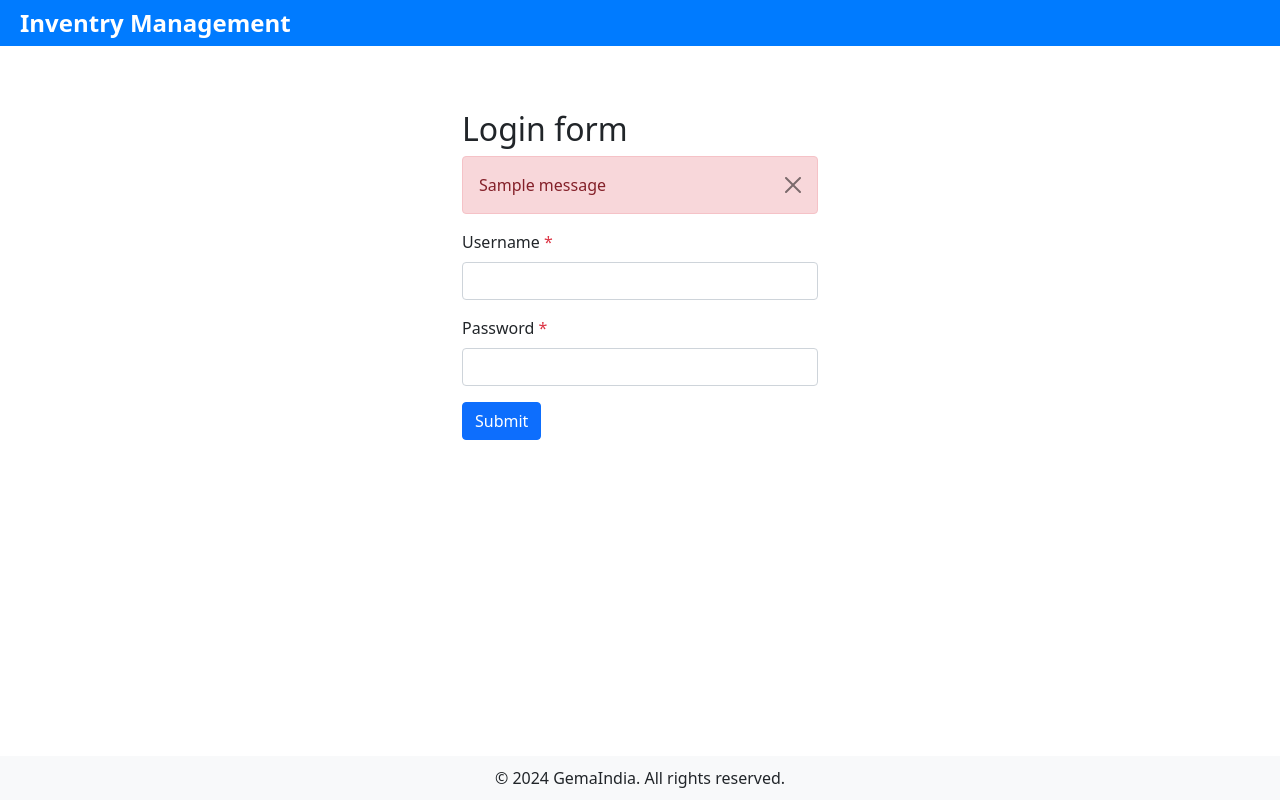
After one commit to satendrasingh133/im_gema, a Django app: page / in a window 1280 px wide. The commit adds this page. Run offline with Django 5.2, Linux system fonts and the light colour scheme; tables that the repository leaves empty hold one stand-in row (values such as "Sample post"); one stand-in notice (Sample message) is shown; some libraries are stand-ins or nearby versions.

Commit message:
login page added

```diff
--- a/src/urls.py
+++ b/src/urls.py
@@ -3,6 +3,7 @@ from django.urls import path
 from src import views
 
 urlpatterns = [
+    path('', views.index, name="index"),
     path('inventry/', views.list_inventry, name="list_inventry"),
     path('dashboard/', views.dashboard, name="dashboard"),
     path('addinventry/', views.add_inventry, name="add_inventry"),
--- a/src/views.py
+++ b/src/views.py
@@ -3,28 +3,46 @@ from datetime import datetime
 from src.models import Inventry, DeviceUser, MacbookInventry
 import re
 from django.contrib import messages
-from django.contrib.auth import logout
+from django.contrib.auth import logout, authenticate, login
+from django.contrib.auth.models import User
 
 # Create your views here.
+def index(request):
+    if request.user.is_anonymous:
+        if request.method == "POST":
+            username = request.POST.get('username')
+            password = request.POST.get('password')
+            user = authenticate(username=username, password=password)
+            if user is not None:
+                login(request, user)
+                return redirect('dashboard')
+            else:
+                success_message = "Incorrect username and password."
+                messages.success(request, success_message)
+                return render(request, 'index.html')
+    else:
+        return redirect("dashboard")
+    return render(request, 'index.html')
+
 def dashboard(request):
     if request.user.is_anonymous:
-        return redirect("/admin")
+        return redirect("/")
     macbookInventry = MacbookInventry.objects.all()
     return render(request, 'dashboard.html', {'macbookInventrys': macbookInventry})
 
 def logout_view(request):
     logout(request)
     # Redirect to a page after logout
-    return redirect("/admin")
+    return redirect("/")
 def list_inventry(request):
     if request.user.is_anonymous:
-        return redirect("/admin")
+        return redirect("/")
     inventries = Inventry.objects.all()
     return render(request, 'inventry.html', {'inventries': inventries})
 
 def get_inventry_by_id(request, inventry_id):
     if request.user.is_anonymous:
-        return redirect("/admin")
+        return redirect("/")
     # Retrieve the inventory item by ID or return a 404 error if not found
     inventry = get_object_or_404(Inventry, pk=inventry_id)
 
@@ -32,7 +50,7 @@ def get_inventry_by_id(request, inventry_id):
     return render(request, 'update_inventry.html', {'inventry': inventry})
 def add_inventry(request):
     if request.user.is_anonymous:
-        return redirect("/admin")
+        return redirect("/")
     if request.method == "POST":
         # Get the values from POST data
         type = request.POST.get('type')
@@ -63,7 +81,7 @@ def add_inventry(request):
 
 def update_inventry_data(request):
     if request.user.is_anonymous:
-        return redirect("/admin")
+        return redirect("/")
     if request.method == 'POST':
         inventry_id = request.POST.get('inventry_id')
         # Retrieve the inventory item by ID or return a 404 error if not found
@@ -94,7 +112,7 @@ def delete_inventry(request, inventry_id):
 
 def create_deviceuser(request):
     if request.user.is_anonymous:
-        return redirect("/admin")
+        return redirect("/")
     if request.method == 'POST':
         name = request.POST.get('name')
         email = request.POST.get('email')
@@ -176,14 +194,14 @@ def create_deviceuser(request):
 
 def user_overview(request):
     if request.user.is_anonymous:
-        return redirect("/admin")
+        return redirect("/")
     deviceuser = DeviceUser.objects.all()
     return render(request, 'user_overview.html', {'deviceuser': deviceuser})
 
 
 def edit_user(request, user_id):
     if request.user.is_anonymous:
-        return redirect("/admin")
+        return redirect("/")
     user = DeviceUser.objects.get(pk=user_id)
 
     if request.method == 'POST':
@@ -255,7 +273,7 @@ def edit_user(request, user_id):
 
 def assign_macbook(request):
     if request.user.is_anonymous:
-        return redirect("/admin")
+        return redirect("/")
     deviceusers = DeviceUser.objects.filter(status=1)
     laptops = Inventry.objects.filter(type='laptop', status=1)
     adapters = Inventry.objects.filter(type='adapter', status=1)
--- a/templates/dashboard.html
+++ b/templates/dashboard.html
@@ -51,7 +51,7 @@
               {{ message }}
                 <button type="button" class="btn-close" data-bs-dismiss="alert" aria-label="Close"></button>
             </div>
-        {% endfor %}inventries
+        {% endfor %}
     {% endif %}
       {% if macbookInventrys %}
       <!-- Table to display laptop users -->
--- /dev/null
+++ b/templates/index.html
@@ -0,0 +1,115 @@
+<!DOCTYPE html>
+<html lang="en">
+<head>
+  <meta charset="UTF-8">
+  <title>Demo</title>
+  {% load static %}
+  <link rel="stylesheet" type="text/css" href="{% static 'css/bootstrap.css' %}">
+  <script type="text/javascript" src="{% static 'js/jquery.min.js' %}"></script>
+<style>
+  .navbar {
+    background-color: #007bff; /* Blue */
+    color: white;
+    display: flex;
+    justify-content: space-between;
+    padding: 0px 20px;
+    width: 100%; /* Set width to 100% */
+  }
+
+  .navbar-brand {
+    font-size: 24px;
+    font-weight: bold;
+  }
+
+  .navbar-menu {
+    display: flex;
+    justify-content: center;
+    align-items: center;
+  }
+
+  .navbar-menu ul {
+    display: flex;
+    list-style-type: none;
+    margin: 0;
+    padding: 0;
+  }
+
+  .navbar-menu ul li {
+    margin-right: 20px;
+  }
+
+  .navbar-menu ul li a {
+    color: white;
+    text-decoration: none;
+  }
+
+  .navbar-menu ul li a:hover {
+    color: #f0f0f0;
+  }
+  .navbar-brand a {
+    color: #f0f0f0;
+    text-decoration: none;
+  }
+   .badge {
+    font-size: 20px;
+    color: #06656f;
+  }
+
+  footer {
+    position: fixed;
+    bottom: 0;
+    width: 100%;
+    background-color: #f8f9fa;
+    padding: 10px 0;
+    text-align: center;
+  }
+</style>
+
+</head>
+<body>
+  <header>
+    <nav class="navbar">
+      <div class="navbar-brand">Inventry Management</div>
+      <div class="navbar-user">
+        <!-- Username with logout button -->
+        <!-- Replace 'username' with the actual username -->
+
+      </div>
+    </nav>
+  </header>
+
+  <!-- Your body goes here -->
+  <div class="container">
+    <form method="POST" action="/">
+        {% csrf_token %}
+        <div class="row mt-5">
+            <div class="col-4"></div>
+            <div class="col-4 mt-3">
+                <h2>Login form</h2>
+                 {% if messages %}
+                    {% for message in messages %}
+                        <div class="alert alert-danger alert-dismissible fade show" id="alertContainer" role="alert">
+                          {{ message }}
+                            <button type="button" class="btn-close" data-bs-dismiss="alert" aria-label="Close"></button>
+                        </div>
+                    {% endfor %}
+                {% endif %}
+                <div class="mb-3">
+                    <label for="exampleInputusername" class="form-label">Username <span class="text-danger">*</span></label>
+                    <input type="text" class="form-control" required name="username" id="exampleInputusername" aria-describedby="emailHelp">
+                </div>
+                <div class="mb-3">
+                    <label for="exampleInputPassword1" class="form-label">Password <span class="text-danger">*</span></label>
+                    <input type="password" required name="password" class="form-control" id="exampleInputPassword1">
+                </div>
+                <button type="submit" class="btn btn-primary">Submit</button>
+            </div>
+            <div class="col-4"></div>
+        </div>
+    </form>
+  </div>
+  <footer>&copy; 2024 GemaIndia. All rights reserved.</footer>
+</body>
+<script type="text/javascript" src="{% static 'js/bootstrap.js' %}"></script>
+
+</html>
```
